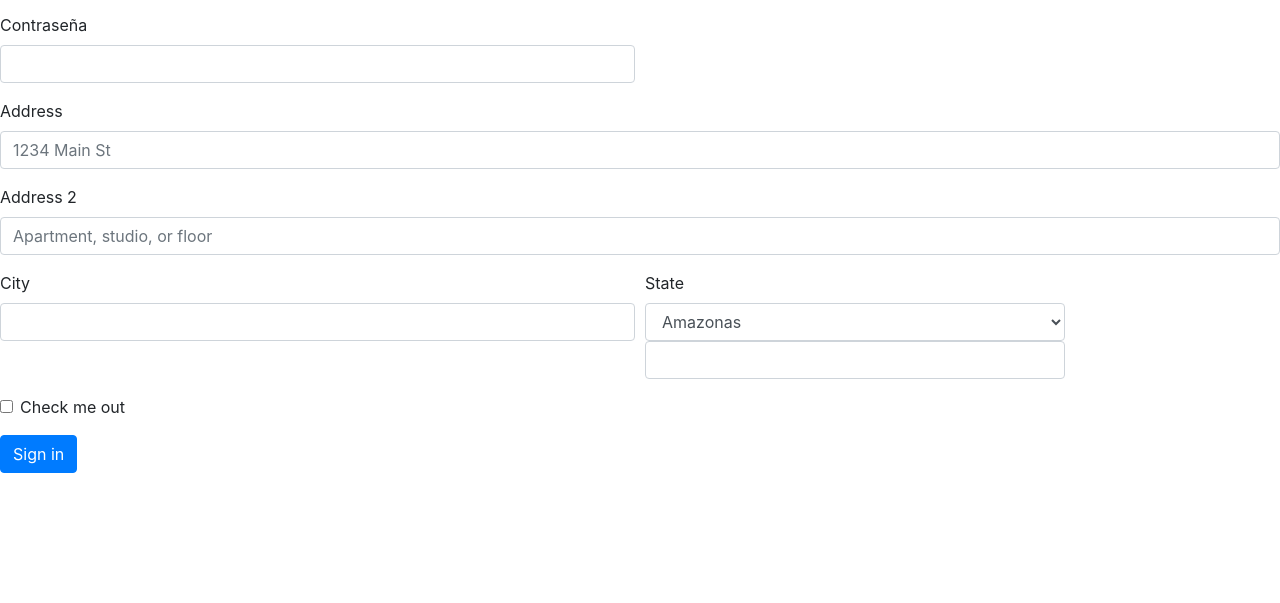
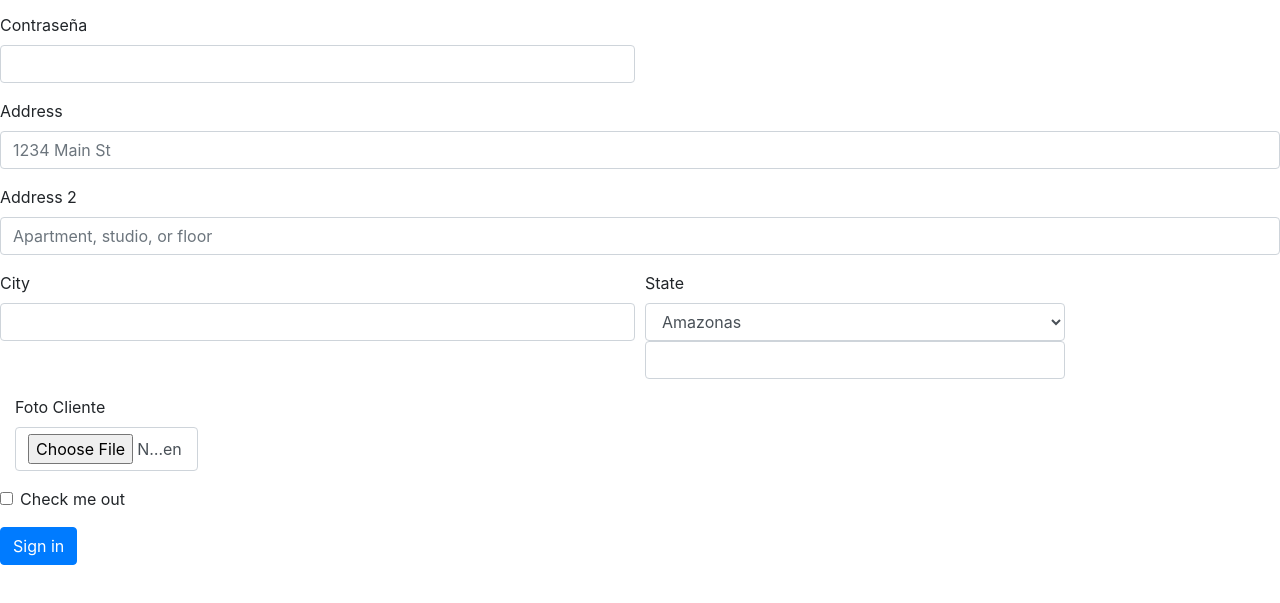
Before and after one commit to jlballesterosv/2721469_html_basico, a plain HTML site: page crear_cliente.html in a window 1280 px wide. Shown: the part 129-732 px from the top of the page. Drawn offline with nearby package versions, Linux system fonts and the light colour scheme.

Commit message:
Adicion campo foto

```diff
--- a/crear_cliente.html
+++ b/crear_cliente.html
@@ -74,6 +74,11 @@
             <input type="text" class="form-control" id="inputZip">
           </div>
         </div>
+        <div class="form-group col-md-2">
+          <label for="photo">Foto Cliente</label>
+          <input type="file" class="form-control" id="photo">
+        </div>
+      </div>
         <div class="form-group">
           <div class="form-check">
             <input class="form-check-input" type="checkbox" id="gridCheck">
```
